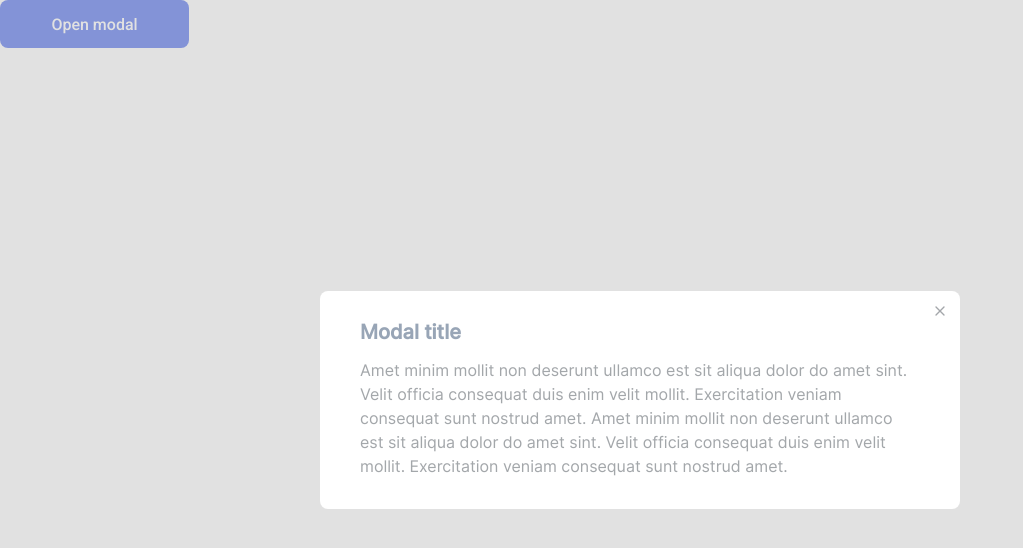
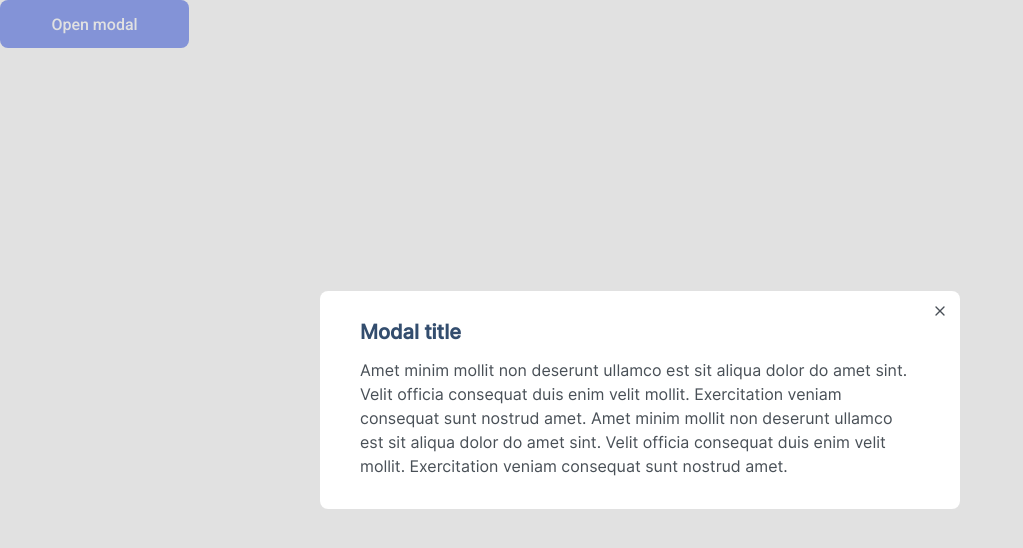
Before and after one commit to js-tasks-ru/htmlcss-20230124_lexawin, a website: page 05-lection3/02-modal/index.html in a window 1280 px wide. Both pictures are taken after a click on the button "Open modal". Shown: the whole page, without its empty margins (0-1023 px from the left). Drawn offline with Linux system fonts and the light colour scheme.

Commit message:
fixes after MR

```diff
--- a/05-lection3/02-modal/modal.css
+++ b/05-lection3/02-modal/modal.css
@@ -7,8 +7,7 @@
 
   display: none;
 
-  background-color: var(--bg-modal);
-  opacity: 0.5;
+  background-color: rgba(var(--bg-modal), 0.5);
 }
 
 .modal__inner {
--- a/assets/css/main.css
+++ b/assets/css/main.css
@@ -36,7 +36,7 @@
 
   --bg-primary: var(--white);
   --bg-preview: var(--grey-8);
-  --bg-modal: var(--grey-9);
+  --bg-modal: 196, 196, 196;
 }
 
 body {
```
